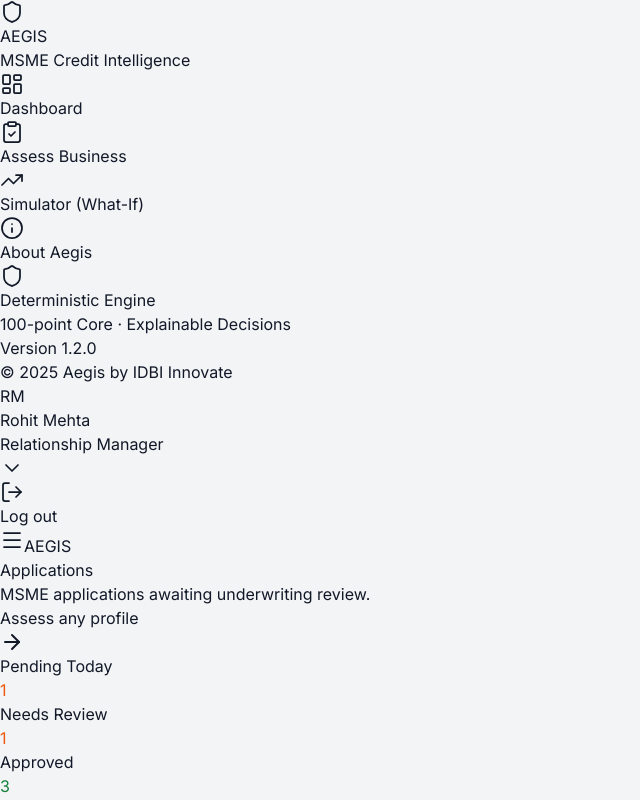
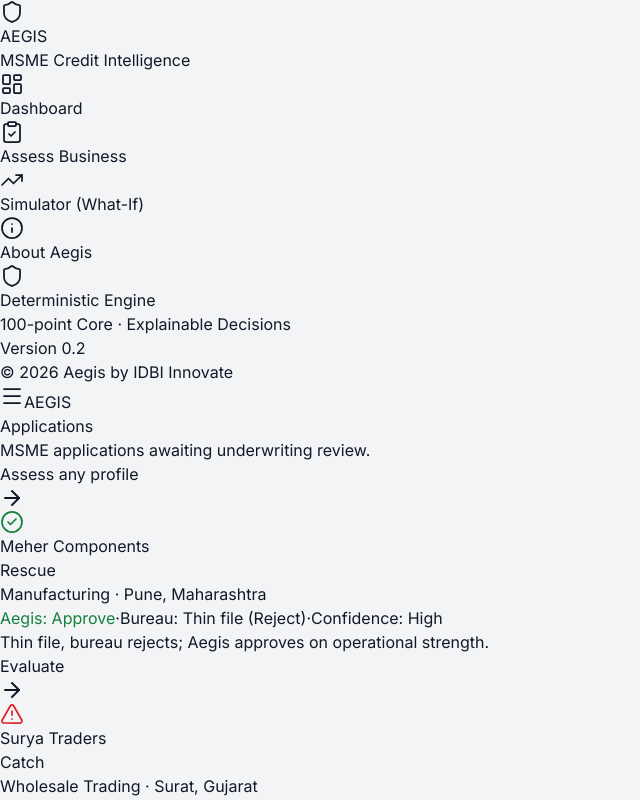
Before and after one commit to tharun0648/idbi-aegis-app, a Next.js app: page /dashboard in a window 1280 px wide. Shown: the top 800 px of the page, without its empty margins (0-640 px from the left). Built offline with nearby package versions, Linux system fonts and the light colour scheme.

Commit message:
fix: update APP_VERSION and RELATIONSHIP_MANAGER details; comment out unused components in Dashboard and AppShell

```diff
--- a/src/app/(app)/dashboard/page.tsx
+++ b/src/app/(app)/dashboard/page.tsx
@@ -3,7 +3,7 @@
 import { listBusinessSummaries } from "@/engine/assessmentAdapter";
 import { VERDICT_VISUAL } from "@/presentation/verdict";
 import { BUSINESS_PRESENTATION, DEMO_INSIGHT } from "@/data/presentation";
-import KpiRow from "@/components/dashboard/KpiRow";
+// import KpiRow from "@/components/dashboard/KpiRow";
 
 const bureauLabel: Record<string, string> = { reject: "Reject", borderline: "Borderline", approvable: "Approvable" };
 
@@ -25,9 +25,9 @@
         </Link>
       </div>
 
-      <div className="mt-6">
+{/*       <div className="mt-6">
         <KpiRow businesses={businesses} />
-      </div>
+      </div> */}
 
       <ul className="mt-6 grid grid-cols-1 gap-4 lg:grid-cols-2">
         {businesses.map(({ meta, recommendation, decisionConfidence }) => {
--- a/src/components/shell/AppShell.tsx
+++ b/src/components/shell/AppShell.tsx
@@ -65,9 +65,9 @@
         </div>
         <p className="mt-2 text-xs leading-relaxed text-white/70">100-point Core · Explainable Decisions</p>
         <p className="mt-3 text-xs text-white/70">Version {APP_VERSION}</p>
-        <p className="text-xs text-white/70">© 2025 Aegis by IDBI Innovate</p>
+        <p className="text-xs text-white/70">© 2026 Aegis by IDBI Innovate</p>
 
-        <div className="mt-4 flex items-center gap-3 rounded-lg border border-white/10 bg-white/10 px-3 py-2">
+ {/*        <div className="mt-4 flex items-center gap-3 rounded-lg border border-white/10 bg-white/10 px-3 py-2">
           <span className="flex h-7 w-7 items-center justify-center rounded-full bg-white/20 text-xs font-semibold text-white">RM</span>
           <div className="min-w-0 flex-1 leading-tight">
             <p className="truncate text-sm font-medium text-white">{RELATIONSHIP_MANAGER.name}</p>
@@ -82,7 +82,7 @@
         >
           <LogOut className="h-[18px] w-[18px]" strokeWidth={1.75} />
           Log out
-        </button>
+        </button> */}
       </div>
     </>
   );
--- a/src/data/presentation.ts
+++ b/src/data/presentation.ts
@@ -54,10 +54,10 @@
 // App chrome — not per-business. Descriptive, never scored.
 export const MODEL_VERSION = "Aegis core v1.2";
 export const ENGINE_DESCRIPTOR = "Deterministic — No AI in scoring";
-export const APP_VERSION = "1.2.0";
+export const APP_VERSION = "0.2";
 
 // Relationship-manager identity shown in the sidebar. Synthetic demo persona.
-export const RELATIONSHIP_MANAGER = { name: "Rohit Mehta", role: "Relationship Manager" };
+export const RELATIONSHIP_MANAGER = { name: "Foundry", role: "Relationship Manager" };
 
 // Request-time chrome (NOT engine output). Format the moment a page renders.
 export function assessmentDateLabel(now: Date = new Date()): string {
```
